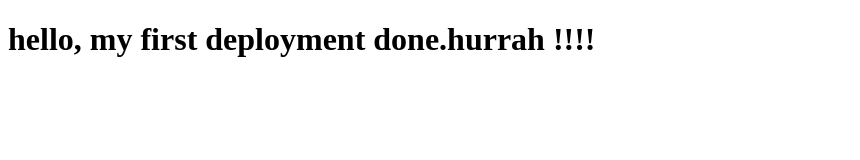
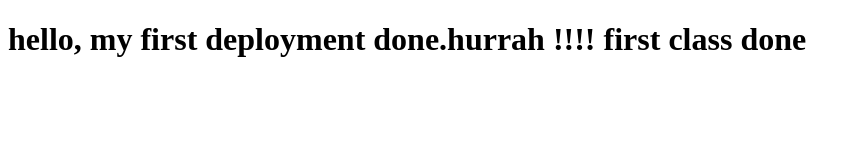
Before and after one commit to arsalanjamal/ars, a plain HTML site: page index.html in a window 1280 px wide. Shown: the whole page, without its empty margins (0-860 px from the left). Drawn offline with Linux system fonts and the light colour scheme.

Commit message:
Update index.html

```diff
--- a/index.html
+++ b/index.html
@@ -6,6 +6,6 @@
     <title>Document</title>
 </head>
 <body>
-    <h1>hello, my first deployment done.hurrah !!!!</h1>
+    <h1>hello, my first deployment done.hurrah !!!! first class done</h1>
 </body>
 </html>
```
